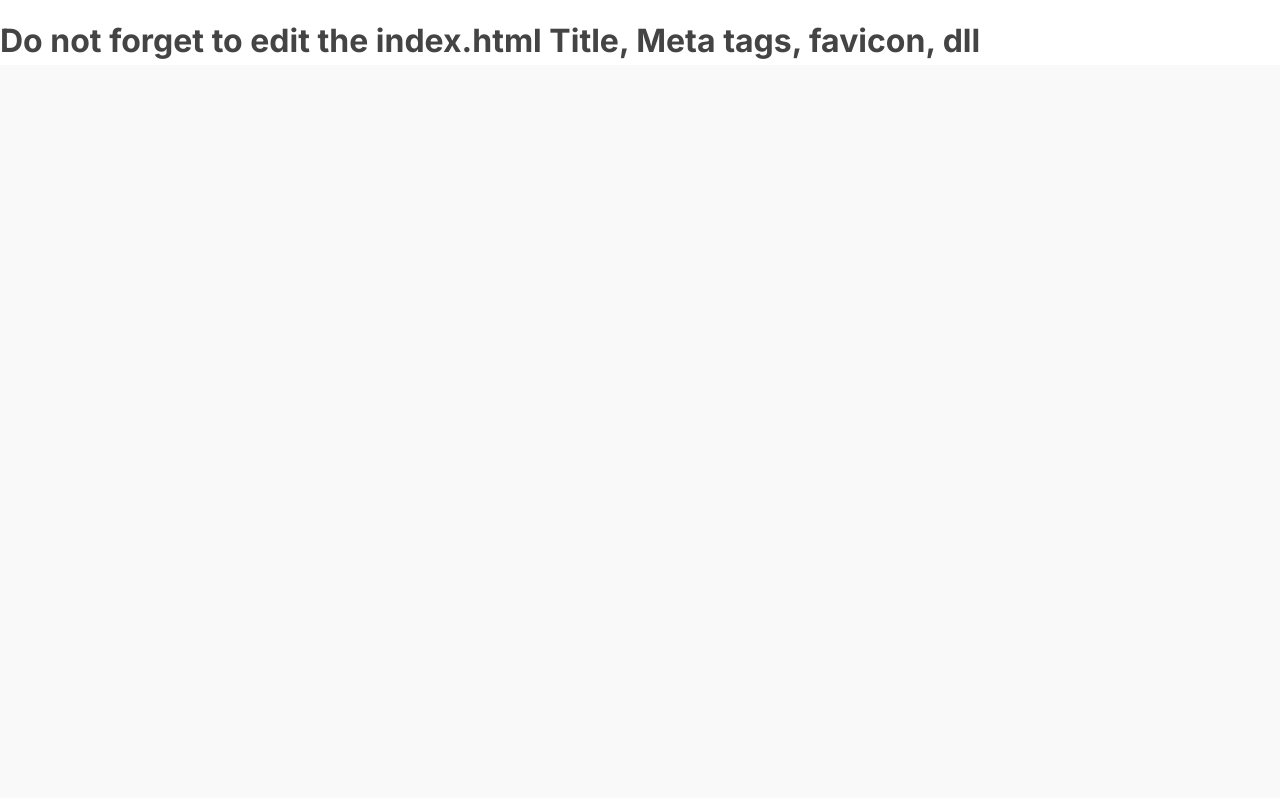
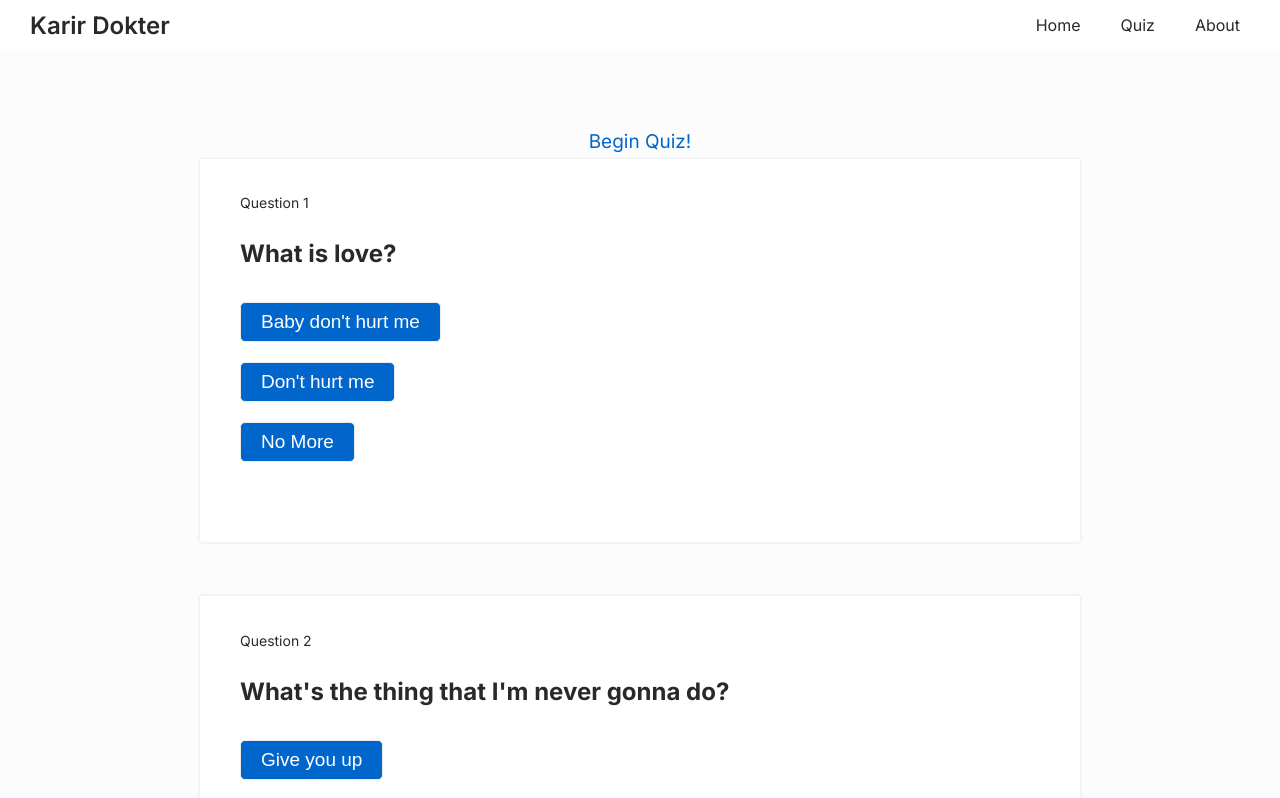
Before and after one commit to febriliankr/karirdokter.com, a React (Create React App) app: page /quiz in a window 1280 px wide. Shown: the top 798 px of the page. Built offline with nearby package versions, Linux system fonts and the light colour scheme.

Commit message:
idk what im doing

```diff
--- a/src/App.js
+++ b/src/App.js
@@ -1,11 +1,22 @@
 import React from "react";
 import Navbar from "./components/Navbar";
+import { BrowserRouter, Route, Switch } from "react-router-dom";
+import Home from "./pages/Home";
+import Quiz from "./pages/Quiz";
 
 function App() {
   return (
+    <>
+    <BrowserRouter>
     <div className="App">
-    <Navbar/>
+      <Navbar/>
+        <Switch>
+        <Route exact path="/" component={Home}/>
+        <Route path="/quiz" component={Quiz}/>
+        </Switch>
     </div>
+    </BrowserRouter>
+    </>
   );
 }
 
--- /dev/null
+++ b/src/assets/scss/__button.scss
@@ -0,0 +1,18 @@
+button {
+  padding: 8px 20px;
+  border-radius: 5px;
+  outline: none;
+
+  cursor: pointer;
+  white-space: nowrap;
+
+  border: 1px solid rgb(236, 236, 236);
+  background: white;
+  color: $text-color;
+  font-weight: 300;
+  transition: 0.4s;
+
+  &:hover {
+    box-shadow: 0px 0px 0px 2px rgba(38, 161, 218, 0.14);
+  }
+}
--- a/src/assets/scss/__navigation.scss
+++ b/src/assets/scss/__navigation.scss
@@ -1,5 +1,5 @@
-.site-navigation {
-    height: 65px;
+.navbar {
+  height: 50px;
   width: 100%;
   background: white;
   display: flex;
@@ -12,6 +12,14 @@
     font-size: 24px;
     align-items: center;
     margin-left: 30px;
+
+    a {
+      text-decoration: none;
+      color: $text-color;
+      &:hover {
+        color: $text-link;
+      }
+    }
   }
 
   ul {
@@ -27,13 +35,12 @@
     a {
       text-decoration: none;
       padding: 0 20px 0;
-            font-size: 20px;
+      font-size: 16px;
       color: $text-color;
 
       &:hover {
         color: $text-link;
       }
     }
-
   }
 }
--- /dev/null
+++ b/src/assets/scss/__page-container.scss
@@ -0,0 +1,67 @@
+.home__container {
+  width: 100%;
+  padding-top: 4rem;
+  min-height: 60vh;
+
+  section {
+    display: flex;
+    flex-direction: column;
+    justify-content: center;
+    align-items: center;
+    text-align: center;
+    padding: 14px;
+    color: $text-color;
+    line-height: 1.5;
+
+    a {
+      color: $text-link;
+      text-decoration: none;
+      font-size: 19px;
+
+      &:hover {
+        text-decoration: underline;
+      }
+    }
+  }
+}
+
+.question__container {
+  color: $text-color;
+  border-radius: 5px;
+  border: 2px solid #f3f3f3;
+  background-color: #ffffff;
+  text-align: left;
+  width: 800px;
+  margin: 0 auto 50px;
+  padding: 10px 40px;
+
+  .question__number{
+    font-size: 14px;
+    font-weight: 400;
+
+  }
+
+  .options-container {
+      display: flex;
+      flex-direction: column;
+      padding: 10px 0 50px;
+
+      .option {
+          color: $text-color;
+          text-decoration: none;
+          font-size: 19px;
+          margin-bottom: 10px;
+          cursor: pointer;
+
+          &:hover {
+            color: $text-link;
+          }
+
+          .active {
+            background-color: $text-link;
+            color: white;
+          }
+
+      }
+  }
+}
--- a/src/assets/scss/__variables.scss
+++ b/src/assets/scss/__variables.scss
@@ -1,2 +1,3 @@
-$text-link: #2997ff;
-$text-color: #444;
+$text-link: #06c;
+$text-color: #292929;
+$text-muted: #5c5c5c;
--- a/src/assets/scss/base.scss
+++ b/src/assets/scss/base.scss
@@ -1,9 +1,12 @@
 @import './_variables';
+
 @import './_navigation';
+@import './_button';
+@import './_page-container';
 
 body {
     font-family: 'Inter', sans-serif;
     font-weight: 400;
     margin: 0;
-    background-color: #f8f9f8;
+    background-color: #fcfcfc;
 }
--- /dev/null
+++ b/src/components/Button.js
@@ -0,0 +1,16 @@
+import React from "react";
+
+function Button({
+    onClick,
+    children
+}) {
+  return (
+    <button
+      onClick={onClick}
+    >
+      {children}
+    </button>
+  );
+}
+
+export default Button;
--- a/src/components/Navbar.js
+++ b/src/components/Navbar.js
@@ -1,11 +1,15 @@
 import React from "react";
+import { Link } from "react-router-dom";
 
 function Navbar() {
   return (
-    <div className="site-navigation">
-      <h1>
-        Do not forget to edit the index.html Title, Meta tags, favicon, dll
-      </h1>
+    <div className="navbar">
+      <span><Link>Karir Dokter</Link></span>
+      <ul>
+        <li><Link to="/">Home</Link></li>
+        <li><Link to="/quiz">Quiz</Link></li>
+        <li><Link to="/about">About</Link></li>
+      </ul>
     </div>
   );
 }
--- /dev/null
+++ b/src/components/Question.js
@@ -0,0 +1,23 @@
+import React from "react";
+
+function Question({ number, question, options }) {
+  const currentNumber = parseInt(number, 10);
+
+  return (
+    <div className="question__container">
+      <h5 className="question__number">Question {parseInt(number, 10) + 1}</h5>
+      <h2 className="question__title">{question}</h2>
+      <div className="options-container">
+        {Object.keys(options).map((index, value) => {
+          return(
+          <div className="option">
+            <button className="option active"
+            >{options[value]}</button>
+          </div>);
+        })}
+      </div>
+    </div>
+  );
+}
+
+export default Question;
--- /dev/null
+++ b/src/pages/Home.js
@@ -0,0 +1,16 @@
+import React from 'react'
+import { Link } from 'react-router-dom'
+import Button from '../components/Button'
+
+function Home() {
+    return (
+        <div className="home__container">
+            <section>
+            <h1>Hello this is home</h1>
+            <Link to="/quiz">Start Quiz ›</Link>
+            </section>
+        </div>
+    )
+}
+
+export default Home
--- /dev/null
+++ b/src/pages/Quiz.js
@@ -0,0 +1,32 @@
+import React from "react";
+import { Link } from "react-router-dom";
+import Button from "../components/Button";
+import Question from "../components/Question";
+import questions from "./data/quizData";
+
+function Quiz() {
+  console.log("questions", questions);
+
+  return (
+    <div className="home__container">
+      <section>
+        <Link>Begin Quiz!</Link>
+        {Object.keys(questions).map((index, question) => {
+          console.log("question", questions[index].options);
+          const specificOptions = questions[index].options;
+          return (
+            <>
+              <Question
+                number={index}
+                question={questions[index].question}
+                options={specificOptions}
+              />
+            </>
+          );
+        })}
+      </section>
+    </div>
+  );
+}
+
+export default Quiz;
--- /dev/null
+++ b/src/pages/data/quizData.js
@@ -0,0 +1,12 @@
+const questions = [
+  {
+    question: "What is love?",
+    options: ["Baby don't hurt me", "Don't hurt me", "No More"],
+  },
+  {
+    question: "What's the thing that I'm never gonna do?",
+    options: ["Give you up", "Let you down", "Run Around", "Desert you"],
+  },
+];
+
+export default questions;
```
Lines whose indentation alone changed are shown as unchanged.
